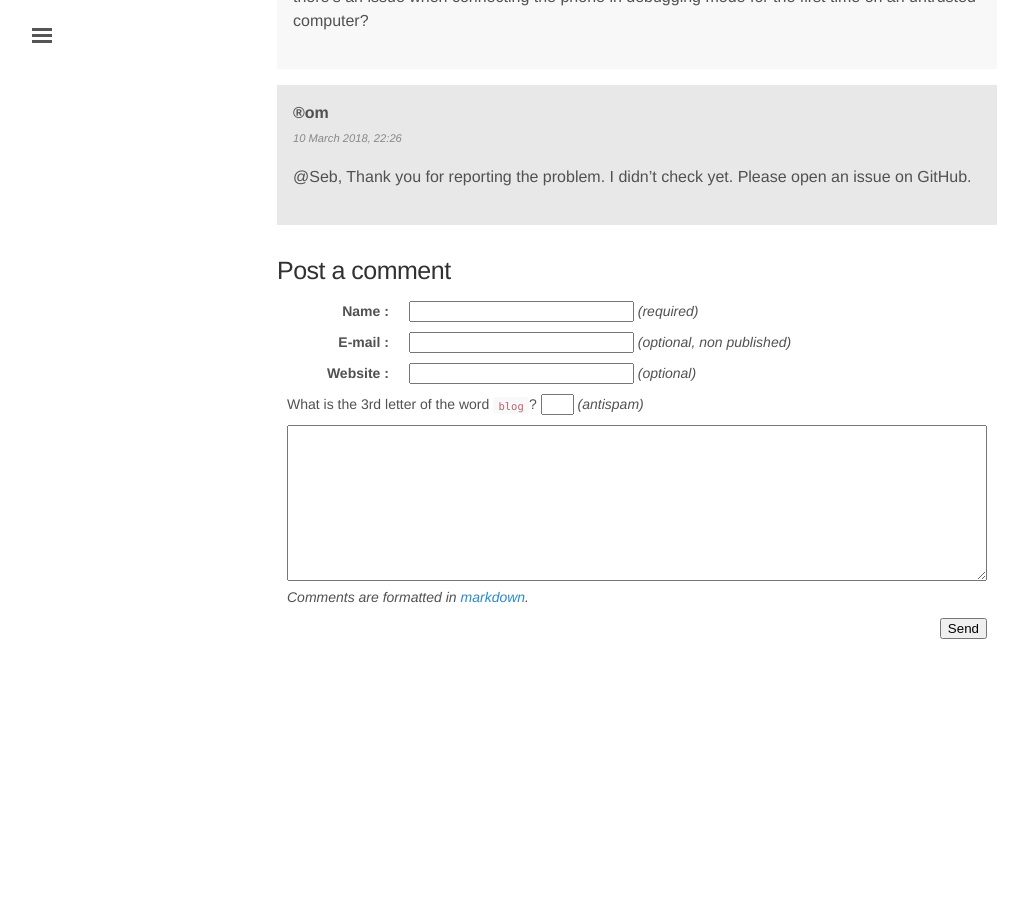
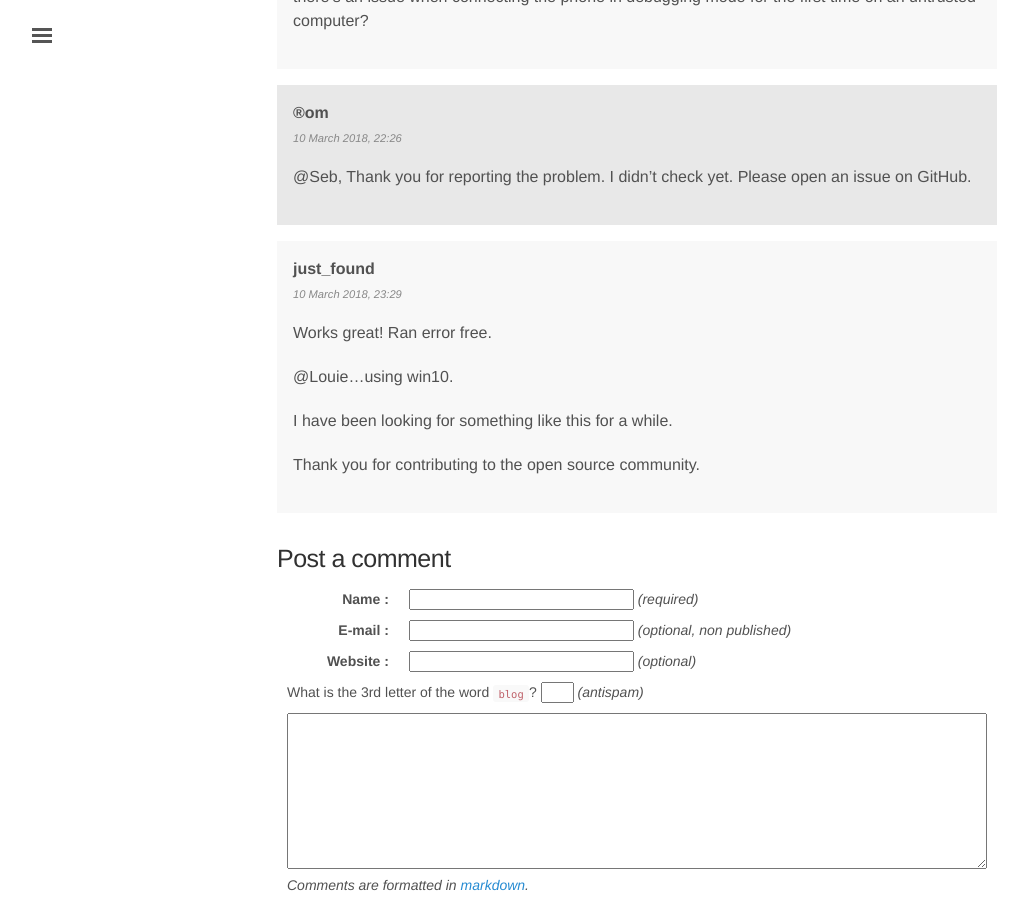
Before and after one commit to rom1v/blog.rom1v.com, a Jekyll site: the page built from _posts/2018-03-08-introducing-scrcpy.md, in a window 1280 px wide and 900 px high, scrolled down 13057 px. Shown: the whole window, without its empty margins (3-1031 px from the left). Built offline with Jekyll 4.4.1, drawn with Linux system fonts in a browser that asks for light colours; before the commit the page ends 13721 px from its top, so only the background shows below that.

Commit message:
Publish comment 19 for scrcpy

```diff
--- a/_data/comments-2018-03-introducing-scrcpy.yaml
+++ b/_data/comments-2018-03-introducing-scrcpy.yaml
@@ -148,3 +148,14 @@
   contents: |
     @Seb, Thank you for reporting the problem. I didn't check yet. Please
     open an issue on GitHub.
+- id: 19
+  author: just_found
+  date: 2018-03-10 23:29:08+01:00
+  contents: |
+    Works great! Ran error free.
+
+    @Louie...using win10.
+
+    I have been looking for something like this for a while.
+
+    Thank you for contributing to the open source community.
```
